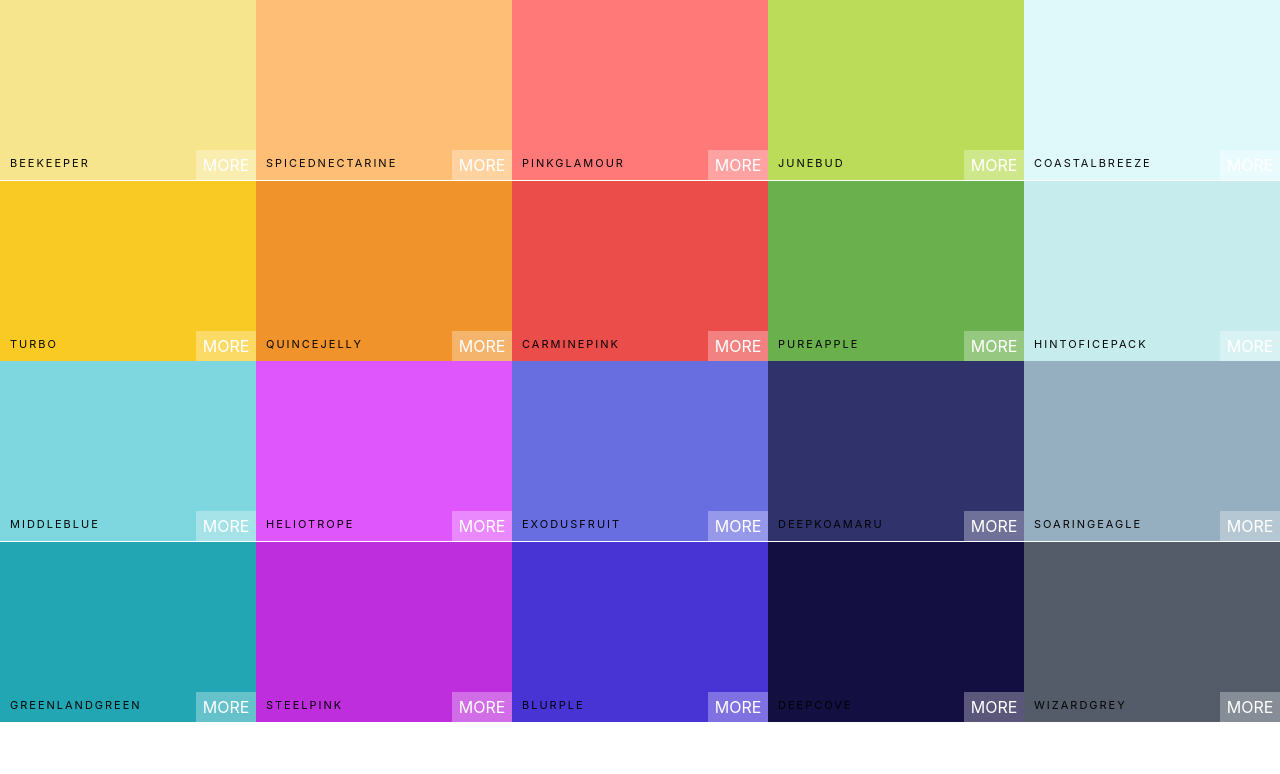
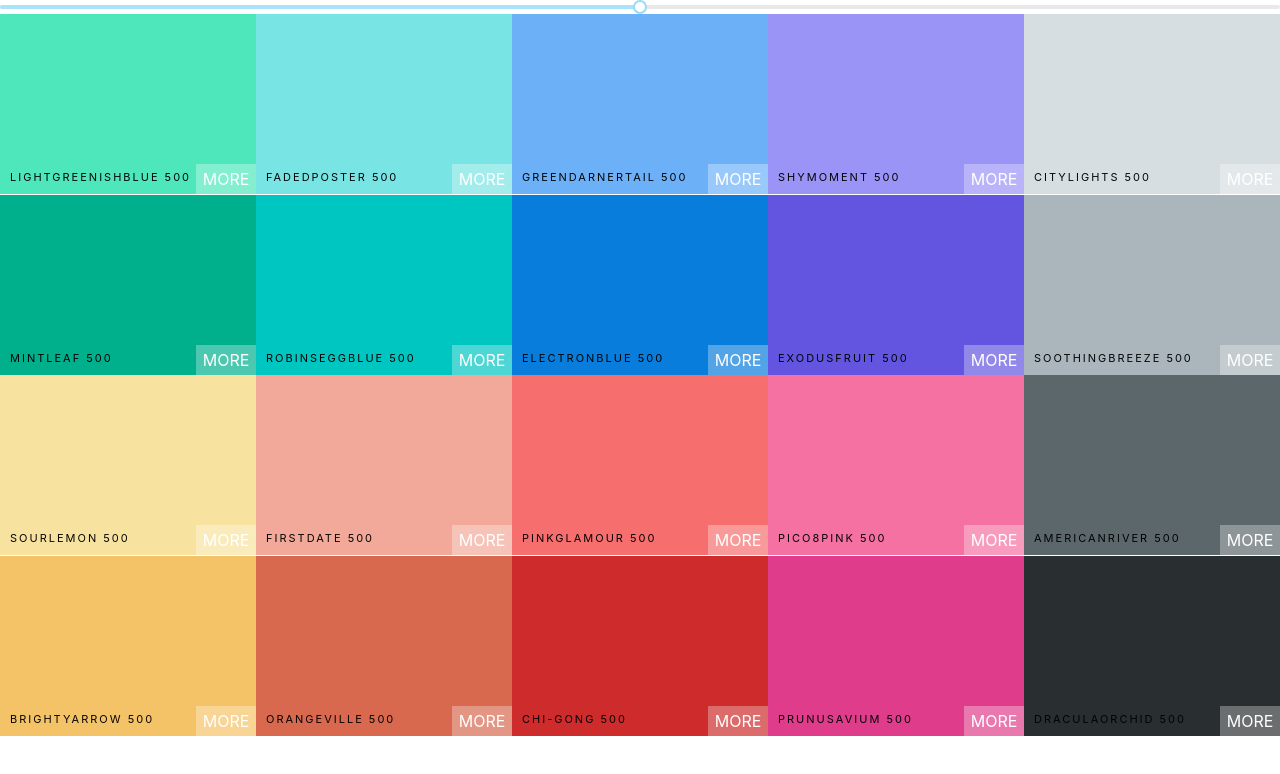
Before and after one commit to lawrencedarcy/colour-app, a React (Create React App) app in the folder color-app/: page / in a window 1280 px wide. Shown: the top 774 px of the page. Built offline with nearby package versions, Linux system fonts and the light colour scheme.

Commit message:
add rc-slider to render lighter and darker colors

```diff
--- a/color-app/package.json
+++ b/color-app/package.json
@@ -7,6 +7,7 @@
     "@testing-library/react": "^9.4.0",
     "@testing-library/user-event": "^7.2.1",
     "chroma-js": "^2.1.0",
+    "rc-slider": "^9.2.1",
     "react": "^16.12.0",
     "react-copy-to-clipboard": "^5.0.2",
     "react-dom": "^16.12.0",
--- a/color-app/src/App.js
+++ b/color-app/src/App.js
@@ -11,8 +11,8 @@
 
       <div >
 
-    {console.log(generatePalette(seedColors[4]))}
-      <Palette {...seedColors[4]} />
+
+      <Palette palette={generatePalette(seedColors[3])} />
       </div>
 
 
--- a/color-app/src/Palette.js
+++ b/color-app/src/Palette.js
@@ -1,27 +1,37 @@
-import React, { Component } from 'react';
-import ColorBox from './ColorBox';
-import './Palette.css';
-
+import React, { Component } from "react";
+import ColorBox from "./ColorBox";
+import "./Palette.css";
+import Slider from "rc-slider";
+import "rc-slider/assets/index.css";
 
 class Palette extends Component {
+  constructor(props) {
+    super(props);
+    this.state = { level: 500 };
+    this.changeLevel = this.changeLevel.bind(this);
+  }
+
+  changeLevel(newLevel) {
+    this.setState({ level: newLevel });
+  }
+
   render() {
-
-    const colorBoxes = this.props.colors.map(color => (
-      <ColorBox background={color.color} name={color.name} />
-
-    ))
+    const {colors} = this.props.palette;
+    const {level} = this.state;
+    const colorBoxes = colors[
+      this.state.level
+    ].map(color => <ColorBox background={color.hex} name={color.name} />);
     return (
-      <div className='Palette'>
-
-        <div className="Palette-colors">
-
-      {colorBoxes}
-
-        </div>
-
-
+      <div className="Palette">
+        <Slider
+          defaultValue={level}
+          min={100}
+          max={900}
+          onAfterChange={this.changeLevel}
+          step={100}
+        />
+        <div className="Palette-colors">{colorBoxes}</div>
       </div>
-
     );
   }
 }
```
Also changed, not shown: 1 other file (tests, documents, lock files or other folders).
